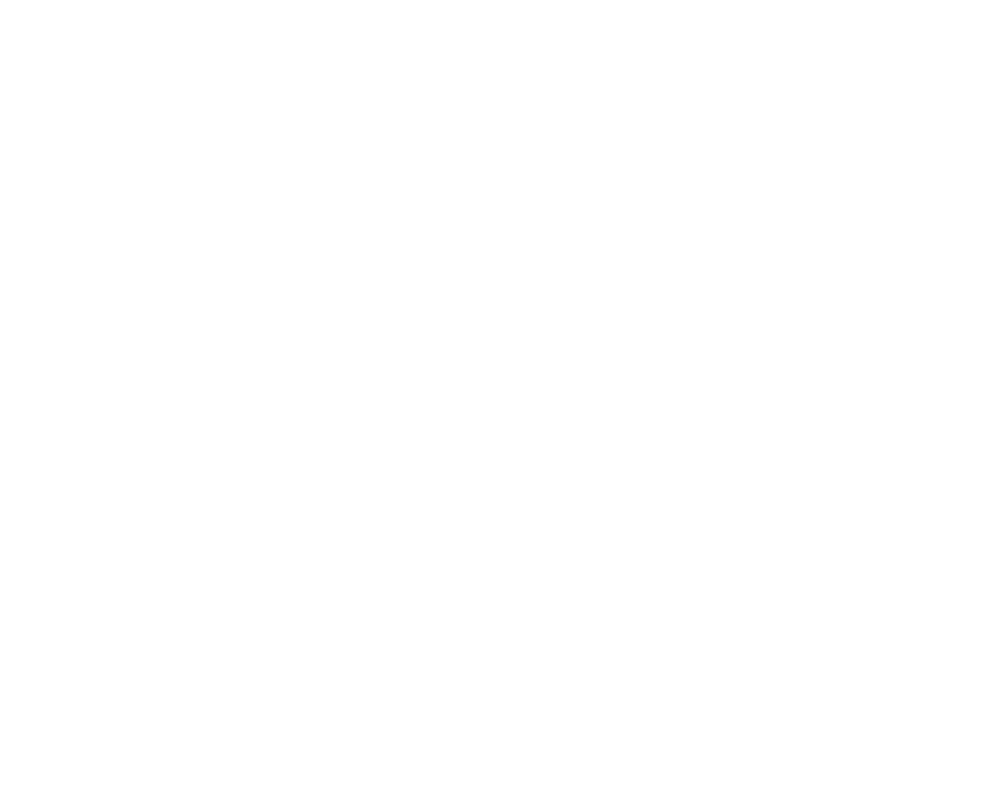
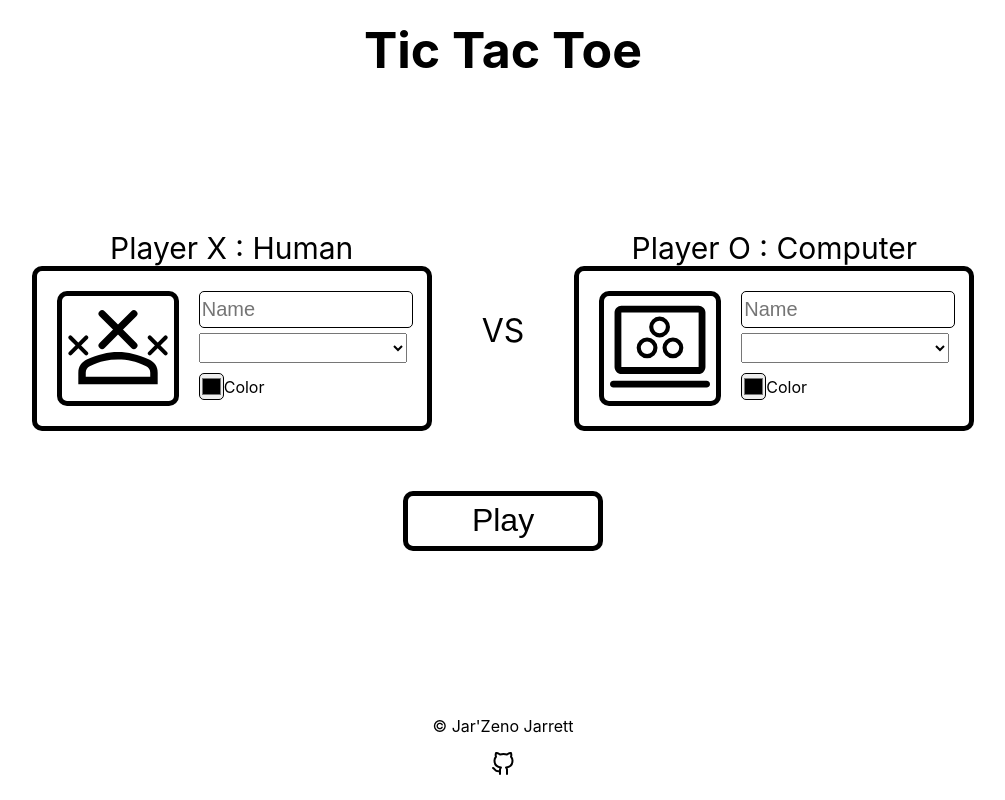
Before and after one commit to Bantchee/Tic-Tac-Toe, a website: page index.html in a window 1280 px wide. Shown: the whole page, without its empty margins (137-1142 px from the left). Drawn offline with Linux system fonts and the light colour scheme.

Commit message:
Implement home page

```diff
--- a/index.html
+++ b/index.html
@@ -4,9 +4,29 @@
     <meta charset="UTF-8">
     <meta http-equiv="X-UA-Compatible" content="IE=edge">
     <meta name="viewport" content="width=device-width, initial-scale=1.0">
-    <title>Document</title>
+    <title>Tic Tac Toe</title>
+
+    <link rel="stylesheet" href="styles/main.css">
+
+    <script src="scripts/main.js" defer>
+    </script>
+
 </head>
 <body>
+    <header>
+        <h1 class="title">Tic Tac Toe</h1>
+    </header>
+
+    <article>
+
+    </article>
+
+    <footer>
+        <p>&#169; Jar'Zeno Jarrett</p>
+        <a href="https://github.com/Bantchee">
+            <img src="icons/github.svg" alt="Github icon link.">
+        </a>
+    </footer>
 
 </body>
 </html>
--- /dev/null
+++ b/scripts/main.js
@@ -0,0 +1,122 @@
+
+
+// Renders Home Page
+const article = document.querySelector('article');
+
+// Module - Game Board Object
+const GameBoard = (() => {
+    return {board:[],}
+})();
+
+//Factory - Player Object Constructor
+// IN > OUT: String String-URL-Num String String-Human-Computer String > Object
+const playerFactory = (symbol, avatar, name, type, color) => {
+    return {symbol, avatar, name, type, color};
+};
+
+let playerX = playerFactory('x', '1', '', 'human', '#000');
+let playerO = playerFactory('o', '1', '', 'computer', '#000');
+
+// Renders home page
+function renderHome() {
+    // Div : contianing Player x VS Player O
+    const divContainer = document.createElement('div');
+    divContainer.classList.add('container');
+
+        // Player X
+        renderPlayerPicker(divContainer, playerX);
+
+        // Div : Vis
+        const divVS = document.createElement('div');
+        divVS.classList.add('vs-div');
+            // P : VS
+            const paraVS = document.createElement('p');
+            paraVS.classList.add('vs-text');
+            paraVS.textContent = "VS";
+            divVS.appendChild(paraVS);
+        divContainer.appendChild(divVS);
+
+
+        // O Player
+        renderPlayerPicker(divContainer, playerO);
+
+     article.appendChild(divContainer);
+
+    // Btn : Play
+    const btnPlay = document.createElement('button');
+    btnPlay.classList.add("play-btn");
+    btnPlay.textContent = "Play";
+    article.appendChild(btnPlay);
+}
+
+renderHome();
+
+// Renders Player Picker
+function renderPlayerPicker(container, player) {
+
+    // Div : Player
+    const divPlayer = document.createElement('div');
+    divPlayer.classList.add(`player`);
+
+        // P : Player X
+        const paraPlayer = document.createElement('p');
+        paraPlayer.textContent = `Player ${player.symbol.toUpperCase()} : ${player.type[0].toUpperCase() + player.type.slice(1)}`;
+        paraPlayer.classList.add("player-title");
+        divPlayer.appendChild(paraPlayer);
+
+        // Div : Boarder
+        const divContainer = document.createElement('div');
+        divContainer.classList.add('player-boarder');
+
+            // Btn : Avatar Picker
+            const BtnAvatar = document.createElement('button');
+            BtnAvatar.classList.add('avatar-btn');
+
+                // Img
+                    const avatarImg = document.createElement('img');
+                    avatarImg.classList.add('avatar-img');
+                    avatarImg.setAttribute('src', `icons/${player.type + '_' + player.symbol + 2}.svg`);
+                    BtnAvatar.append(avatarImg);
+
+                // Modal : Avatar Picker
+            divContainer.appendChild(BtnAvatar);
+
+            // Div : Input Fields
+            const divInputs = document.createElement('div');
+            divInputs.classList.add('inputs');
+
+                // Input : Name
+                const inputName = document.createElement('input');
+                inputName.setAttribute('placeholder', 'Name');
+                divInputs.appendChild(inputName);
+
+                // Input : Player, Easy AI, Hard AI, Impossible AI
+                const inputPlayerAI = document.createElement('select');
+                inputName.setAttribute('type', 'selector');
+                    // Option : Player
+                    // Option : AI
+                divInputs.appendChild(inputPlayerAI);
+
+                // Div : Color Wheel Picker
+                const divColor = document.createElement('divColor');
+                divColor.classList.add("div-color");
+
+                    // Input : Color Wheel Picker
+                    const inputColorPicker = document.createElement('input');
+                    inputColorPicker.setAttribute('type', 'color');
+                    divColor.appendChild(inputColorPicker);
+
+                    const labelColorPicker = document.createElement('label');
+                    labelColorPicker.textContent = "Color";
+                    divColor.appendChild(labelColorPicker);
+                divInputs.appendChild(divColor);
+
+            divContainer.appendChild(divInputs);
+        divPlayer.appendChild(divContainer);
+    container.appendChild(divPlayer);
+}
+
+// Create a modal to select an avatar
+function avatarPicker(player) {
+
+}
--- a/styles/main.css
+++ b/styles/main.css
@@ -0,0 +1,163 @@
+:root {
+    margin: 0px;
+    padding: 0px;
+    font-family: -apple-system, BlinkMacSystemFont, 'Segoe UI', Roboto, Oxygen, Ubuntu, Cantarell, 'Open Sans', 'Helvetica Neue', sans-serif;
+}
+
+body {
+    width: 100vw;
+    max-width: 100%;
+    height: 100vh;
+    max-height: 100%;
+    margin: 0;
+    padding: 0;
+
+    display: grid;
+    grid-template-rows: 1fr 8fr 1fr;
+    grid-template-areas:
+        "header"
+        "article"
+        "footer";
+}
+
+/* Header */
+header {
+    grid-area: "header";
+    padding: 20px 0px;
+}
+
+header h1 {
+    text-align: center;
+    font-size: 50px;
+    padding: 0px;
+    margin: 0px;
+}
+
+/* Article */
+article {
+    grid-area: "article";
+    display: flex;
+    flex-direction: column;
+    align-items: center;
+    justify-content: center;
+
+
+    row-gap: 60px;
+}
+
+article .container {
+    display: flex;
+    column-gap: 50px;
+}
+
+article .container .vs-div {
+    display: flex;
+    align-items: center;
+}
+
+article .container .vs-div .vs-text {
+    font-size: 32px;
+    padding: 0px;
+    margin: 0px;
+}
+
+article .container .player {
+    width: 400px;
+}
+
+article .container .player .player-title {
+    padding: 0px;
+    margin: 0px;
+    font-size: 30px;
+    text-align: center;
+}
+
+article .container .player .player-boarder {
+    border: 5px solid black;
+    border-radius: 10px;
+    padding: 20px;
+
+    display: grid;
+    grid-template-columns: 1fr 3fr;
+    grid-template-areas: "avatar inputs";
+    column-gap: 20px;
+}
+
+article .container .player .player-boarder .avatar-btn {
+    grid-area: "avatar";
+
+    background-color: #fff;
+    border: 5px solid black;
+    border-radius: 10px;
+    cursor: pointer;
+}
+
+article .container .player .player-boarder .avatar-btn:hover {
+    background-color: rgb(216, 214, 214);
+}
+
+article .container .player .player-boarder .avatar-btn img {
+    width: 100px;
+    height: 100px;
+}
+
+article .container .player .player-boarder .inputs {
+    grid-area: "inputs";
+    display: grid;
+
+    row-gap: 5px;
+}
+
+article .container .player .player-boarder .inputs input {
+    border: 1px solid black;
+    border-radius: 5px;
+    font-size: 20px;
+    width: 100%;
+}
+
+article .container .player .player-boarder .inputs select {
+    width: 100%;
+}
+
+article .container .player .player-boarder .inputs input[type="color"] {
+    width: 25px;
+    padding: 0px;
+    margin: 0px;
+    /* background-color: rgba(255, 255, 255, 0.0); */
+    /* border: none; */
+}
+
+article .container .player .player-boarder .inputs .div-color {
+    display: flex;
+    align-items: center;
+}
+
+/* Play Button */
+article .play-btn {
+    width: 200px;
+    height: 60px;
+    border: 5px solid black;
+    border-radius: 10px;
+    background-color: white;
+
+    font-size: 32px;
+
+    cursor: pointer;
+
+    align-self: center;
+}
+
+article .play-btn:hover {
+    background-color: #ccc;
+}
+
+/* Footer */
+footer {
+    grid-area: "footer";
+
+    display: flex;
+    flex-direction: column;
+    align-items: center;
+
+    padding:  20px 0px;
+}
```
Also changed, not shown: icons/computer1.svg (added), icons/computer_o1.svg (added), icons/computer_o2.svg (added), icons/computer_x1.svg (added), icons/computer_x2.svg (added), icons/github.svg (added), icons/human1.svg (added), icons/human2.svg (added), icons/human_o1.svg (added), icons/human_o2.svg (added), icons/human_x1.svg (added), icons/human_x2.svg (added), scripts/script.js (deleted), 1 other file.
